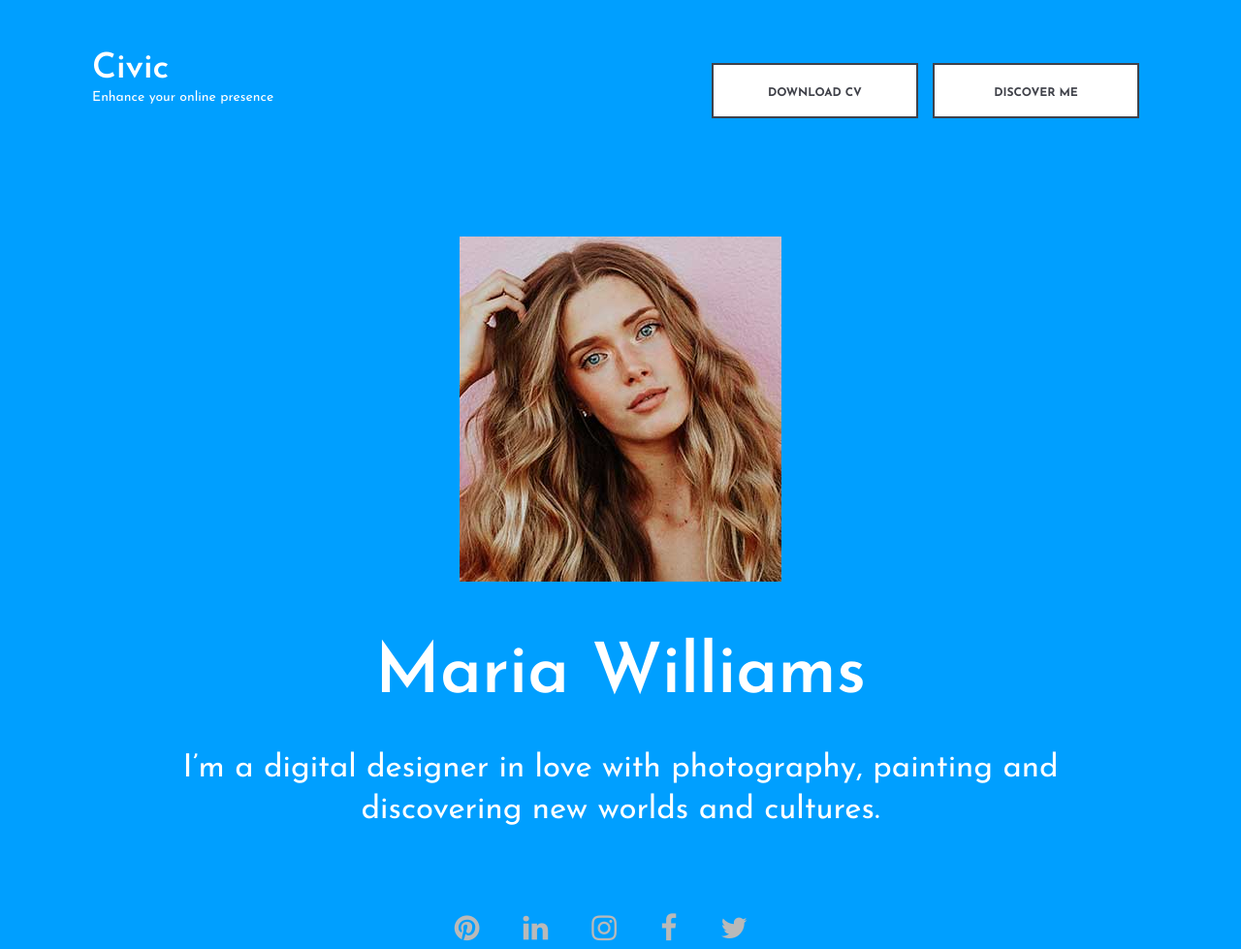
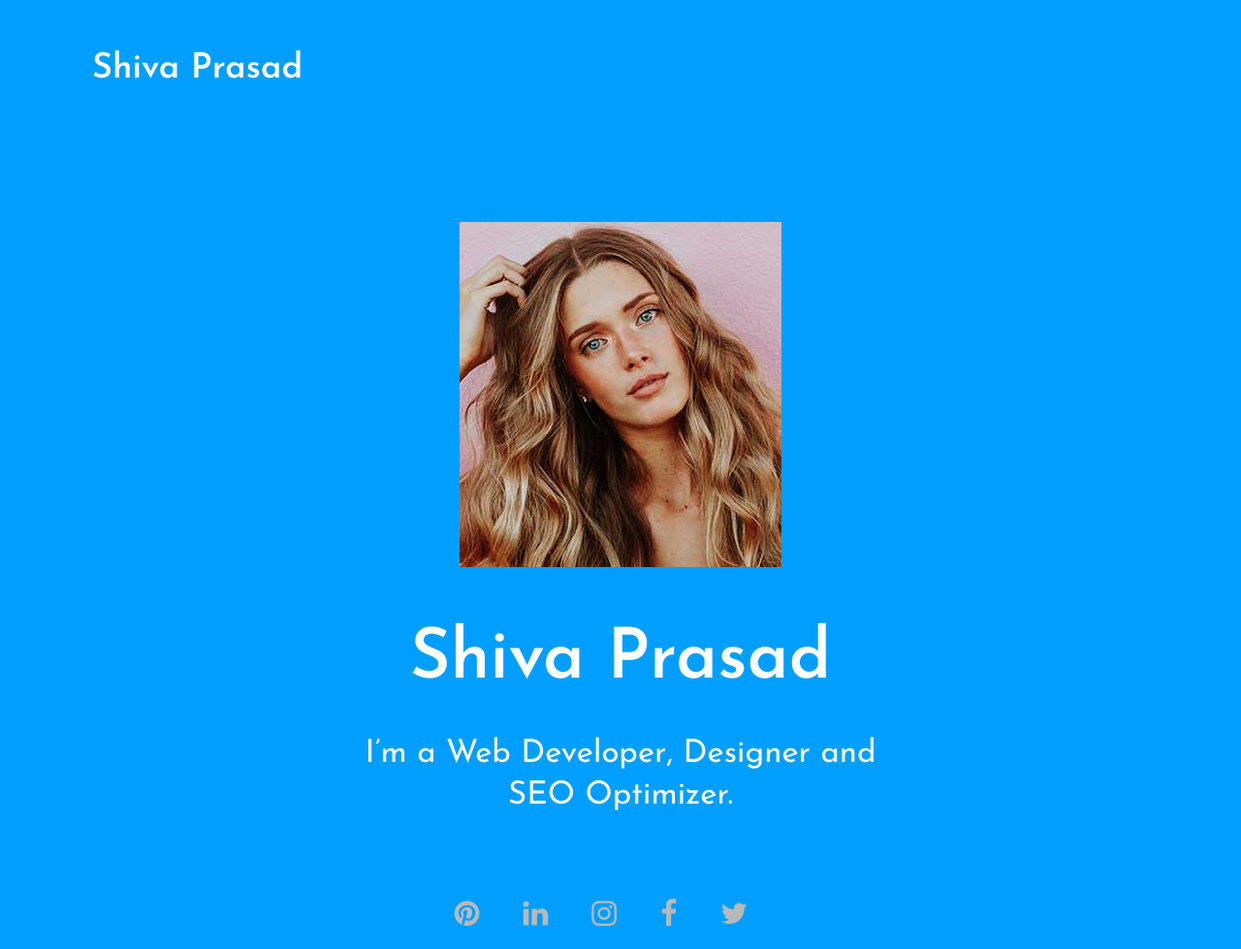
Before and after one commit to bowinpallyshivaprasad/bowinpallyshivaprasad.github.io, a plain HTML site: page index.html in a window 1280 px wide. Shown: the top 979 px of the page at 97% size. Drawn offline with Linux system fonts and the light colour scheme.

Commit message:
Update index.html

```diff
--- a/index.html
+++ b/index.html
@@ -1,9 +1,9 @@
 <!DOCTYPE html>
 <html lang="en">
 <head>
-	<title>Civic - CV Resume</title>
+	<title>Shiva Prasad- CV Resume</title>
 	<meta charset="UTF-8">
-	<meta name="description" content="Civic - CV Resume">
+	<meta name="description" content="Shiva Prasad- CV Resume">
 	<meta name="keywords" content="resume, civic, onepage, creative, html">
 	<meta name="viewport" content="width=device-width, initial-scale=1.0">
 	<!-- Favicon -->
@@ -40,13 +40,13 @@
 				<div class="row">
 					<div class="col-md-5">
 						<div class="site-logo">
-							<h2><a href="#">Civic</a></h2>
-							<p>Enhance your online presence</p>
+							<h2><a href="#">Shiva Prasad</a></h2>
+							<p></p>
 						</div>
 					</div>
 					<div class="col-md-7 text-md-right header-buttons">
-						<a href="#" class="site-btn">Download CV</a>
-						<a href="#" class="site-btn">Discover me</a>
+						<!--<a href="#" class="site-btn">Download CV</a>
+						<a href="#" class="site-btn">Discover me</a>-->
 					</div>
 				</div>
 			</div>
@@ -58,8 +58,8 @@
 			<div class="container-fluid text-center">
 				<img src="img/hero-3.jpg" alt="">
 				<div class="hero-text">
-					<h2>Maria Williams</h2>
-					<p>I’m a digital designer in love with photography, painting and<br>discovering new worlds and cultures.</p>
+					<h2>Shiva Prasad</h2>
+					<p>I’m a Web Developer, Designer and<br>SEO Optimizer.</p>
 				</div>
 				<div class="social-links">
 					<a href=""><i class="fa fa-pinterest"></i></a>
```
